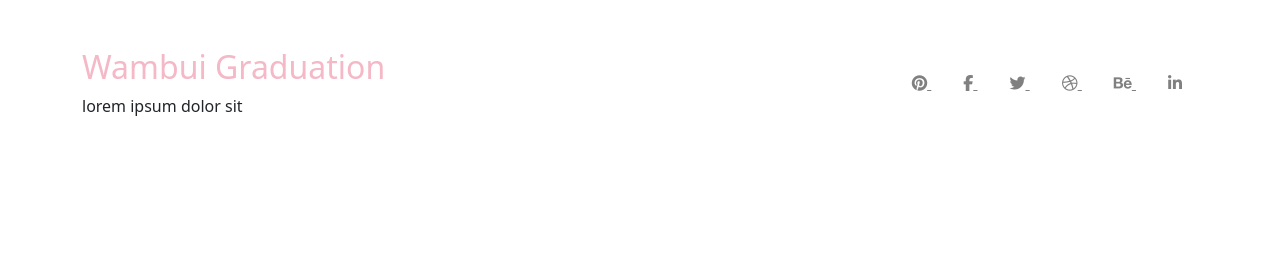
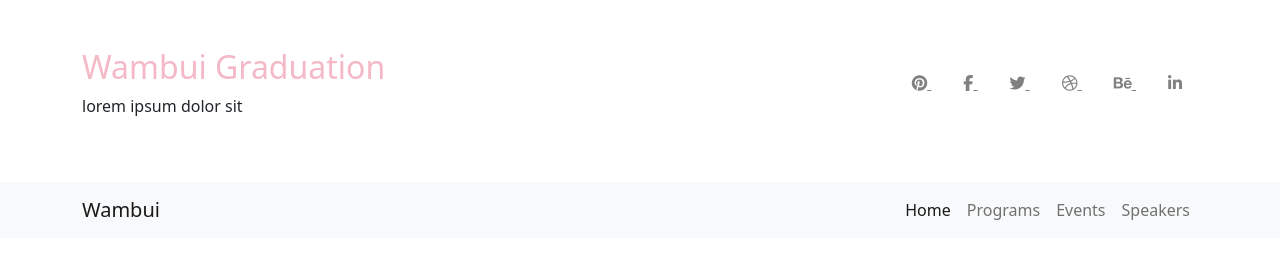
Before and after one commit to MargaretGakure/wambui-graduation, a plain HTML site: page index.html in a window 1280 px wide. Drawn offline with nearby package versions, Linux system fonts and the light colour scheme.

Commit message:
Nav bar design

```diff
--- a/index.html
+++ b/index.html
@@ -64,6 +64,34 @@
     </section>
     <!-- top bar section ends -->
 
+    <!--Navigation bar starts-->
+    <nav class="navbar navbar-expand-lg bg-light">
+        <div class="container">
+          <a class="navbar-brand" href="#">
+            Wambui
+        </a>
+          <button class="navbar-toggler" type="button" data-bs-toggle="collapse" data-bs-target="#navbarNav" aria-controls="navbarNav" aria-expanded="false" aria-label="Toggle navigation">
+            <span class="navbar-toggler-icon"></span>
+          </button>
+          <div class="collapse navbar-collapse" id="navbarNav">
+            <ul class="navbar-nav ms-auto">
+              <li class="nav-item">
+                <a class="nav-link active" aria-current="page" href="#">Home</a>
+              </li>
+              <li class="nav-item">
+                <a class="nav-link" href="#">Programs</a>
+              </li>
+              <li class="nav-item">
+                <a class="nav-link" href="#">Events</a>
+              </li>
+              <li class="nav-item">
+                <a class="nav-link" href="#">Speakers</a>
+              </li>
+            </ul>
+          </div>
+        </div>
+      </nav>
+    <!--Navigation bar ends-->
 
 
 
```
